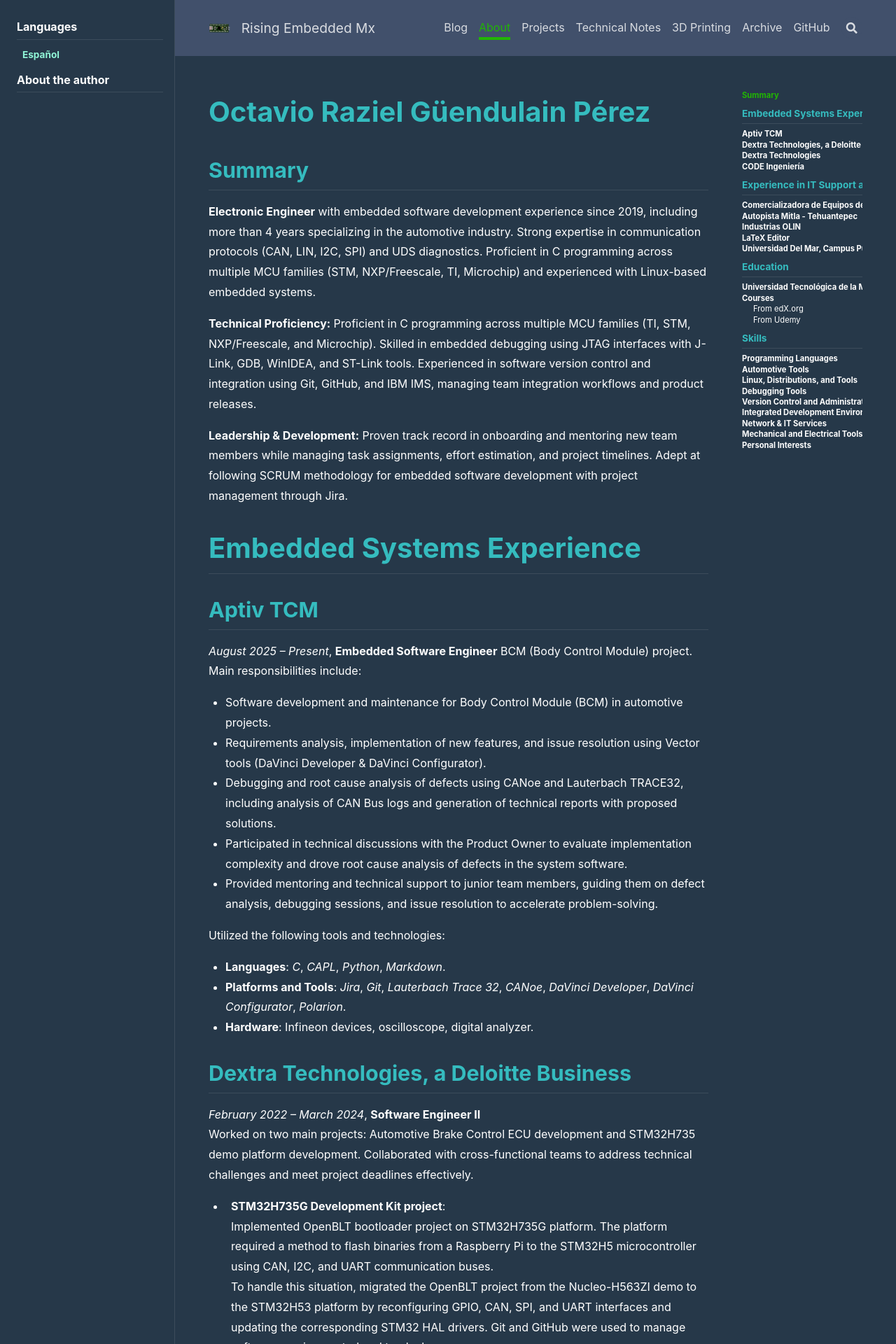
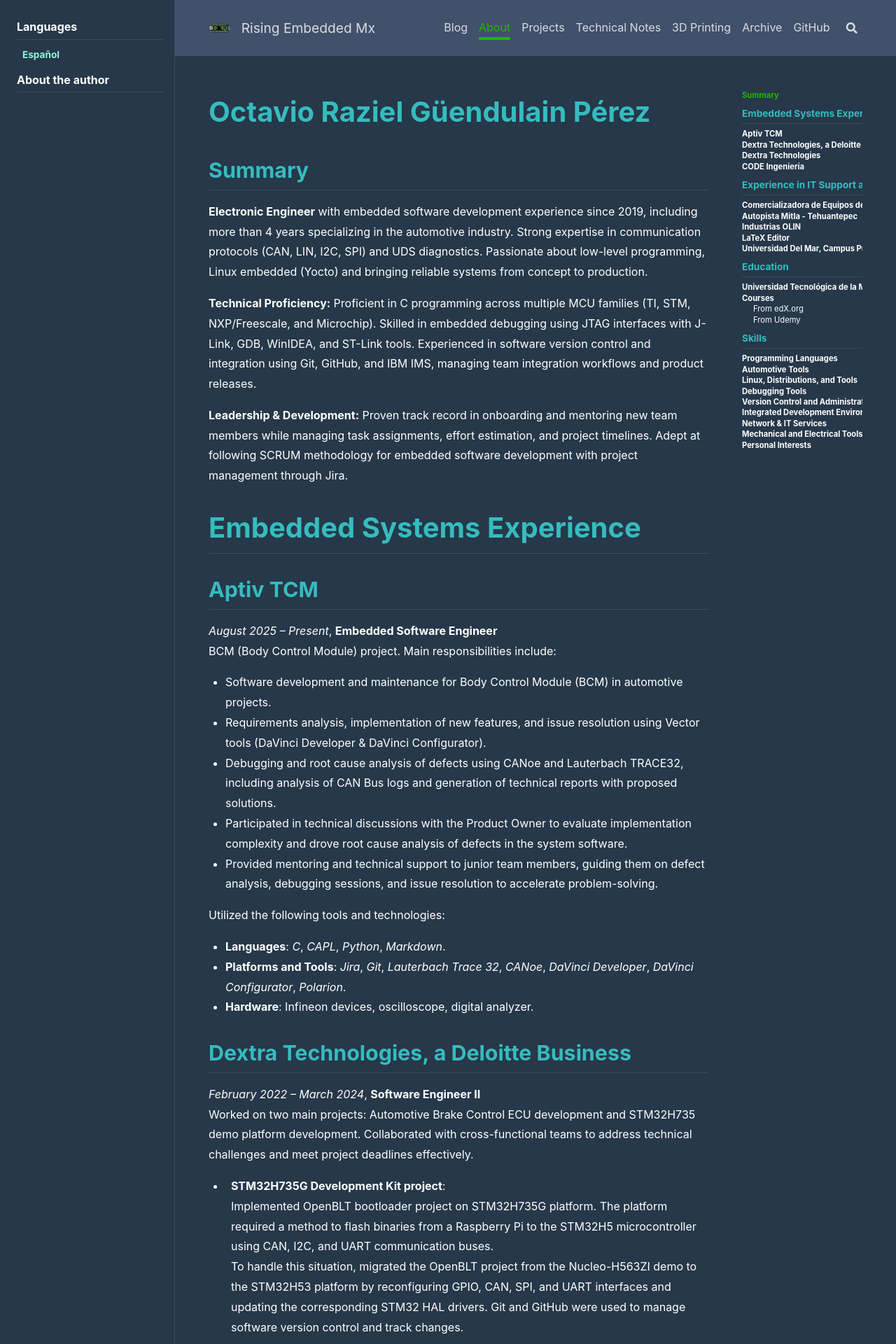
Before and after one commit to razielgdn/risingembeddedmx, a Jekyll site: the page built from about/en/about-en.md, in a window 1280 px wide. Shown: the top 1920 px of the page at 70% size. Built offline with Jekyll 4.4.1, drawn with Linux system fonts in a browser that asks for light colours; nearby versions of some CDN libraries; some of the changed text lies outside the part shown.

Commit message:
checking summary

```diff
--- a/about/en/about-en.md
+++ b/about/en/about-en.md
@@ -23,7 +23,7 @@
 
 **Electronic Engineer** with embedded software development experience since 2019, including more than 4 years specializing
 in the automotive industry. Strong expertise in communication protocols (CAN, LIN, I2C, SPI) and UDS diagnostics.
-Proficient in C programming across multiple MCU families (STM, NXP/Freescale, TI, Microchip) and experienced with Linux-based embedded systems.
+Passionate about low-level programming, Linux embedded (Yocto) and bringing reliable systems from concept to production.
 
 **Technical Proficiency:** Proficient in C programming across multiple MCU families (TI, STM, NXP/Freescale, and Microchip). Skilled in embedded debugging using JTAG interfaces with J-Link, GDB, WinIDEA, and ST-Link tools. Experienced in software version control and integration using Git, GitHub, and IBM IMS, managing team integration workflows and product releases.
 
```
